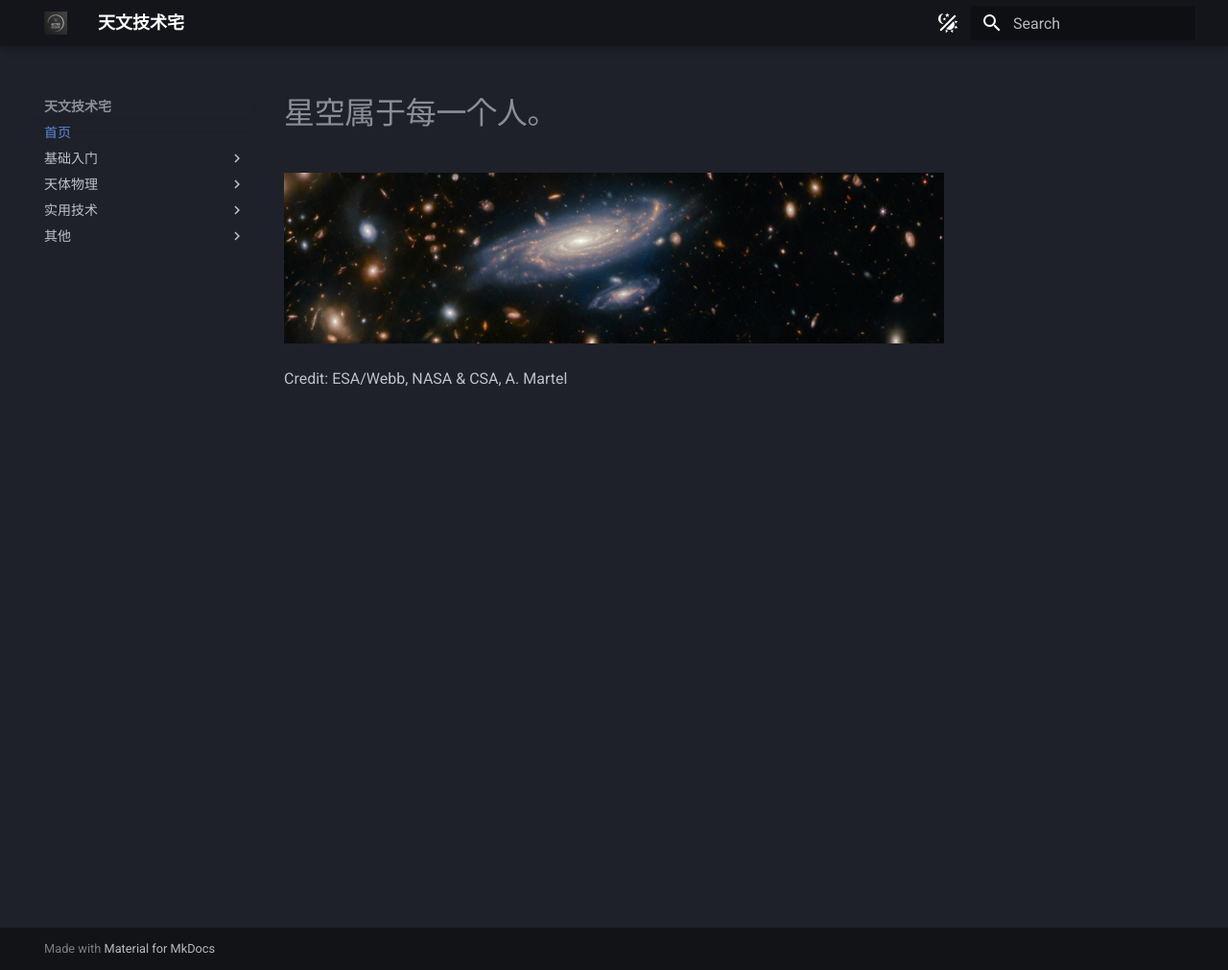
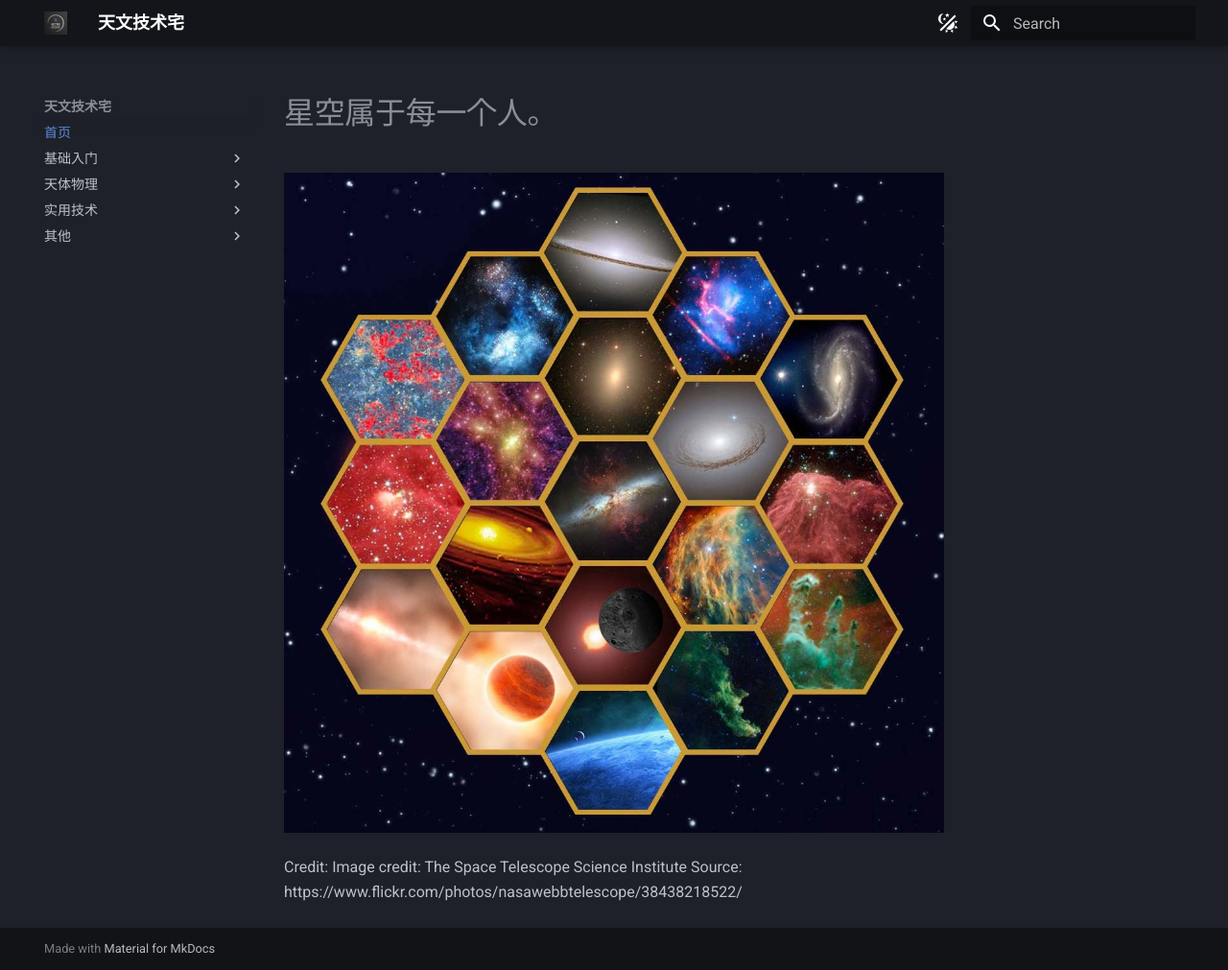
Before and after one commit to Charon-Astro/astrogeeker, an MkDocs documentation site: the page built from docs/index.md, in a window 1280 px wide and 1011 px high. Shown: the whole window at 96% size. Built offline with MkDocs 1.6.1 and Material for MkDocs 9.7.7, drawn with Linux system fonts in a browser that asks for light colours.

Commit message:
Update index.md

```diff
--- a/docs/index.md
+++ b/docs/index.md
@@ -1,6 +1,6 @@
 # 星空属于每一个人。
 
-![alt 属性文本](assets/images/potm2301a.jpg)
+![alt 属性文本](assets/images/jwst-science-themes.jpeg)
 
-Credit:
-ESA/Webb, NASA & CSA, A. Martel
+Credit: Image credit: The Space Telescope Science Institute
+Source: https://www.flickr.com/photos/nasawebbtelescope/38438218522/
```
